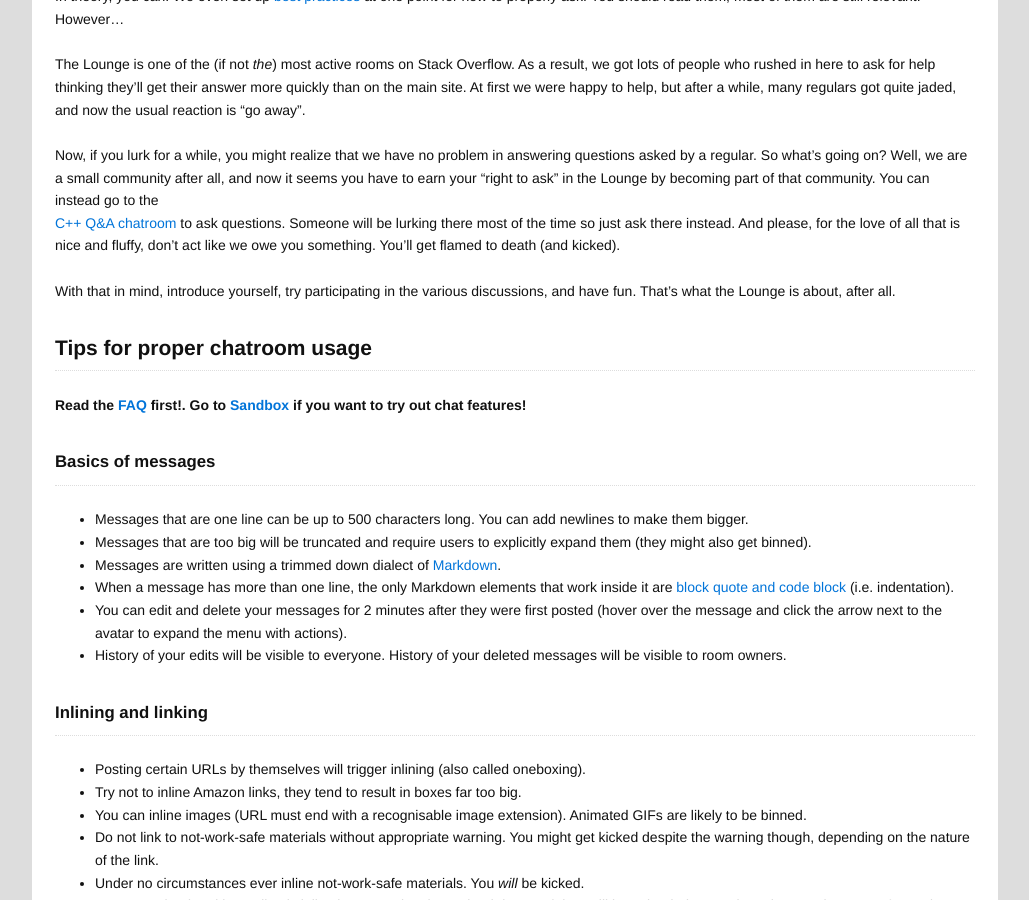
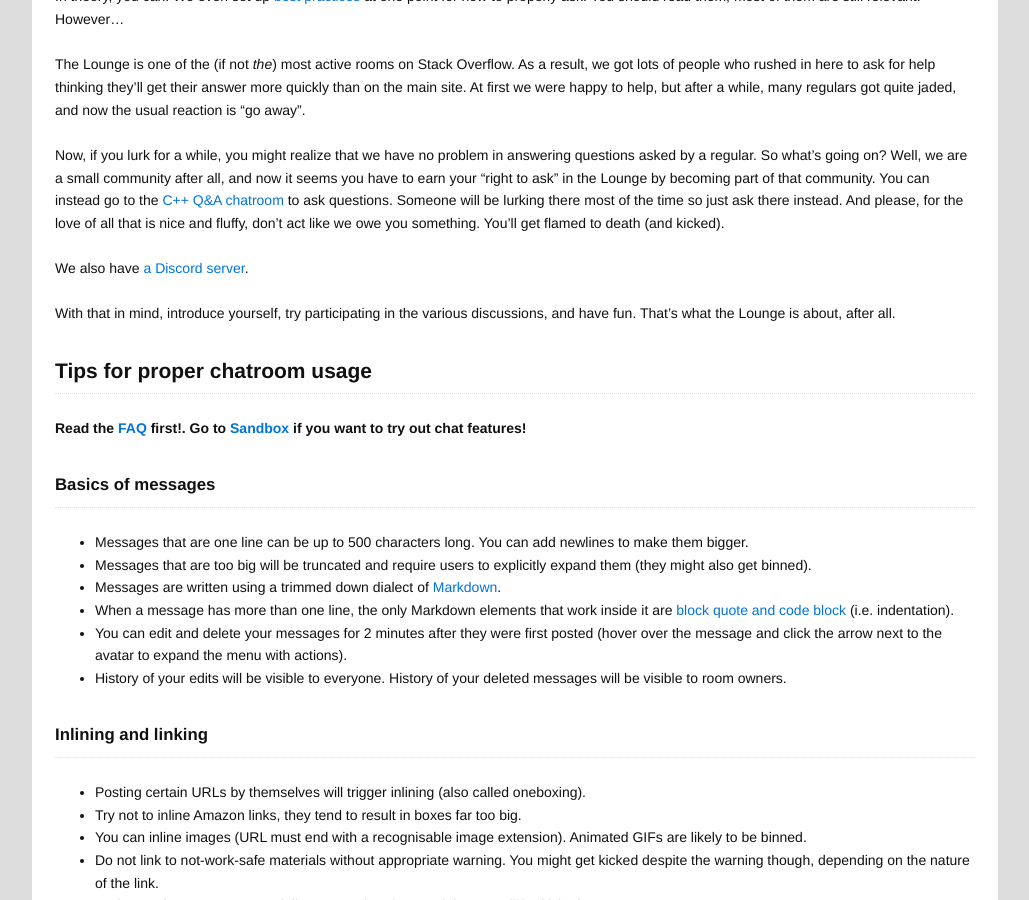
Before and after one commit to LoungeCPP/loungecpp.net, a Jekyll site: the page built from _the_law/the-rules.md, in a window 1280 px wide and 900 px high, scrolled down 327 px. Shown: the whole window, without its empty margins (125-1154 px from the left). Built offline with Jekyll 4.4.1, drawn with Linux system fonts in a browser that asks for light colours.

Commit message:
Update the-rules.md (#13)
add link to Discord

```diff
--- a/_the_law/the-rules.md
+++ b/_the_law/the-rules.md
@@ -22,6 +22,8 @@
 [C++ Q&A chatroom](http://chat.stackoverflow.com/rooms/116940/c-questions-and-answers) to ask questions.
 Someone will be lurking there most of the time so just ask there instead. And please, for the love of
 all that is nice and fluffy, don't act like we owe you something. You'll get flamed to death (and kicked).
+
+We also have [a Discord server](https://discord.gg/0oF7WvtiGICd6cpU).
 
 With that in mind, introduce yourself, try participating in the various discussions, and have fun.
 That's what the Lounge is about, after all.
```
